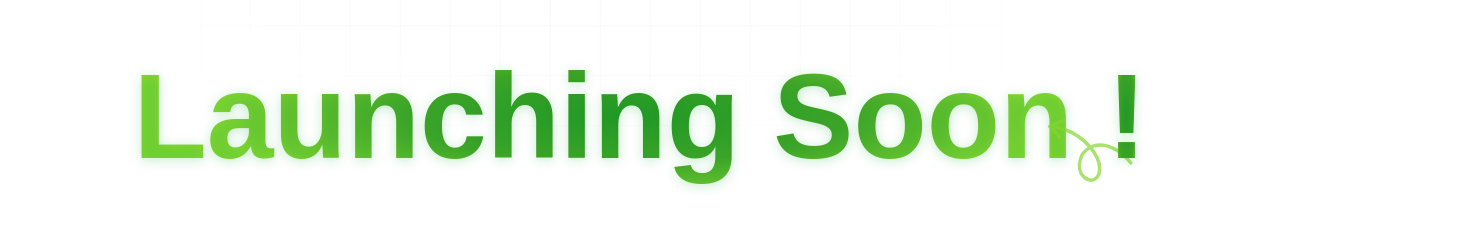
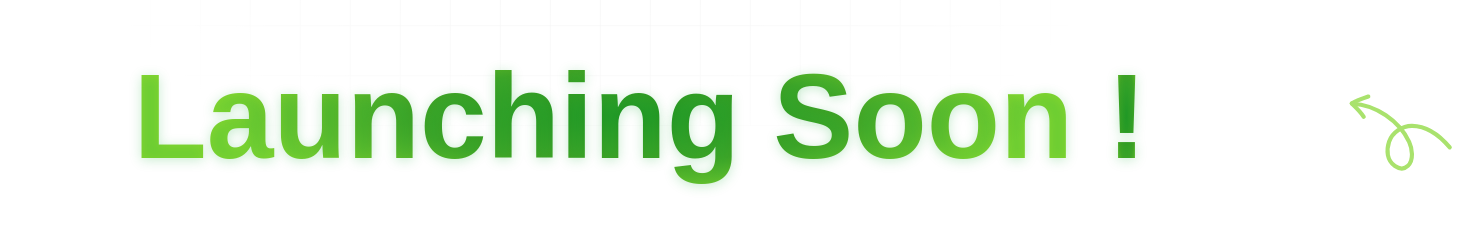
Before and after one commit to anaghatp/medovance, a plain HTML site: page index.html in a window 1280 px wide. Shown: the part 674-902 px from the top of the page, 1457 px wide, since content can reach past the window. Drawn offline with Linux system fonts and the light colour scheme; a web font is replaced by a local one.

Commit message:
Update style.css

```diff
--- a/style.css
+++ b/style.css
@@ -241,10 +241,10 @@ background: radial-gradient(
   position: absolute;
   background: url('Asset/Arrow 2 1.svg') no-repeat center center;
   background-size: contain;
-  width: 100px;
-    height: 70px;
+  width: 117px;
+  height: 106px;
   bottom: -5px;
-  left: -68px;
+  left: 233px;
   z-index: -1;
   opacity: 0.7; /* optional transparency */
 }
```
